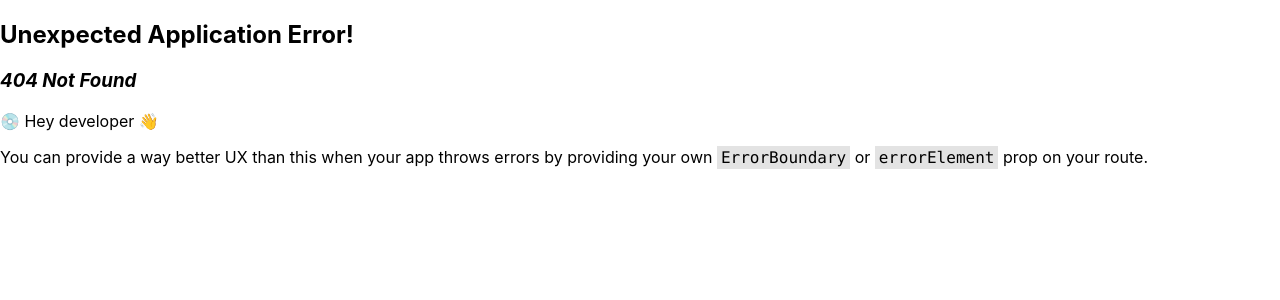
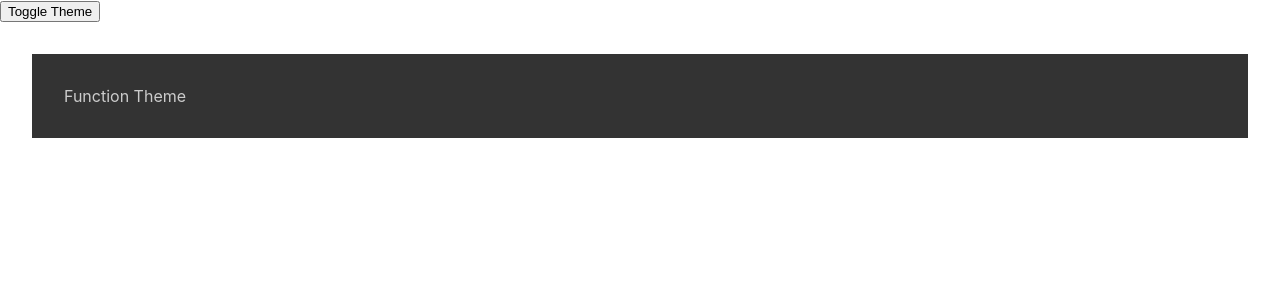
Before and after one commit to adam-ja/react-hooks-explained, a React (Create React App) app: page /use-context-example in a window 1280 px wide. Before the commit this address had no page. Shown: the top 300 px of the page. Built offline with nearby package versions, Linux system fonts and the light colour scheme.

Commit message:
feat: Complete useContext tutorial
https://www.youtube.com/watch?v=5LrDIWkK_Bc&list=PLZlA0Gpn_vH8EtggFGERCwMY5u5hOjf-h&ab_channel=WebDevSimplified

```diff
--- a/src/App.jsx
+++ b/src/App.jsx
@@ -15,6 +15,9 @@ function App() {
             <li>
                 <Link to="/use-ref-example">useRef Example</Link>
             </li>
+            <li>
+                <Link to="/use-context-example">useContext Example</Link>
+            </li>
         </ul>
     );
 }
--- /dev/null
+++ b/src/FunctionContextComponent.jsx
@@ -0,0 +1,23 @@
+import { useTheme, useThemeUpdate } from "./ThemeContext";
+
+export default function FunctionContextComponent() {
+    /*
+     * We can use our custom hooks from ThemeContext to get the current theme value and toggleTheme function.
+     */
+    const darkTheme = useTheme();
+    const toggleTheme = useThemeUpdate();
+
+    const themeStyles = {
+        backgroundColor: darkTheme ? "#333" : "#CCC",
+        color: darkTheme ? "#CCC" : "#333",
+        padding: "2rem",
+        margin: "2rem"
+    };
+
+    return (
+        <>
+            <button onClick={toggleTheme}>Toggle Theme</button>
+            <div style={themeStyles}>Function Theme</div>
+        </>
+    );
+};
--- /dev/null
+++ b/src/ThemeContext.js
@@ -0,0 +1,48 @@
+/*
+ * It is good practice to define everything related to a context in a single file. That way it is reusable and we don't
+ * have to pollute other components with a bunch of code related to setting up the context.
+ */
+import React, { useContext, useState } from "react";
+
+const ThemeContext = React.createContext();
+const ThemeUpdateContext = React.createContext();
+
+/*
+ * The useContext hook provides access to the value of the given context. Because we want to contain everything about
+ * the theme context in this file, we define and export our own custom hook to allow other components to access the
+ * context, rather than exporting the ThemeContext object itself.
+ */
+export function useTheme() {
+    return useContext(ThemeContext);
+};
+
+export function useThemeUpdate() {
+    return useContext(ThemeUpdateContext);
+};
+
+export function ThemeProvider({ children }) {
+    const [darkTheme, setDarkTheme] = useState(true);
+
+    function toggleTheme() {
+        setDarkTheme(prevDarkTheme => !prevDarkTheme);
+    }
+
+    /*
+     * The context provider wraps the components that need access to the context. It has a single prop called value,
+     * which is the value of the context. This is available to all components that are children/descendants of the
+     * provider. As such, we can use it to pass values deep into the component tree without having to pass props down
+     * manually at every level.
+     *
+     * Whenever the value of the context changes, all children consuming the context will re-render using the new value.
+     *
+     * In this example, we want children to be able to both read and update the theme value, so we have a provider for
+     * each of these actions, one inside the other.
+     */
+    return (
+        <ThemeContext.Provider value={darkTheme}>
+            <ThemeUpdateContext.Provider value={toggleTheme}>
+                {children}
+            </ThemeUpdateContext.Provider>
+        </ThemeContext.Provider>
+    );
+};
--- /dev/null
+++ b/src/UseContextExample.jsx
@@ -0,0 +1,12 @@
+import FunctionContextComponent from "./FunctionContextComponent";
+import { ThemeProvider } from "./ThemeContext";
+
+export default function UseContextExample() {
+    return (
+        <>
+            <ThemeProvider>
+                <FunctionContextComponent />
+            </ThemeProvider>
+        </>
+    );
+};
--- a/src/index.js
+++ b/src/index.js
@@ -6,6 +6,7 @@ import UseStateExample from './UseStateExample';
 import UseEffectExample from './UseEffectExample';
 import UseMemoExample from './UseMemoExample';
 import UseRefExample from './UseRefExample';
+import UseContextExample from './UseContextExample';
 import reportWebVitals from './reportWebVitals';
 import { RouterProvider, createBrowserRouter } from 'react-router-dom';
 
@@ -17,6 +18,7 @@ const router = createBrowserRouter([
     { path: '/use-effect-example', element: <UseEffectExample /> },
     { path: '/use-memo-example', element: <UseMemoExample /> },
     { path: '/use-ref-example', element: <UseRefExample /> },
+    { path: '/use-context-example', element: <UseContextExample /> },
 ]);
 
 root.render(
```
